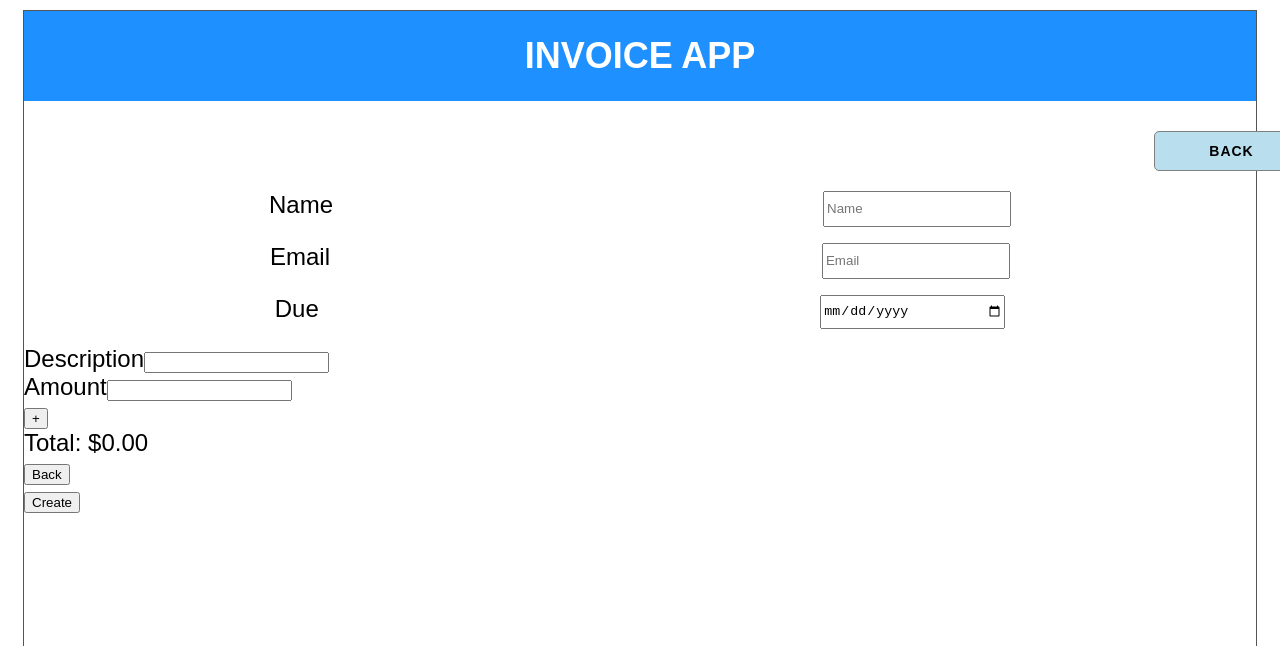
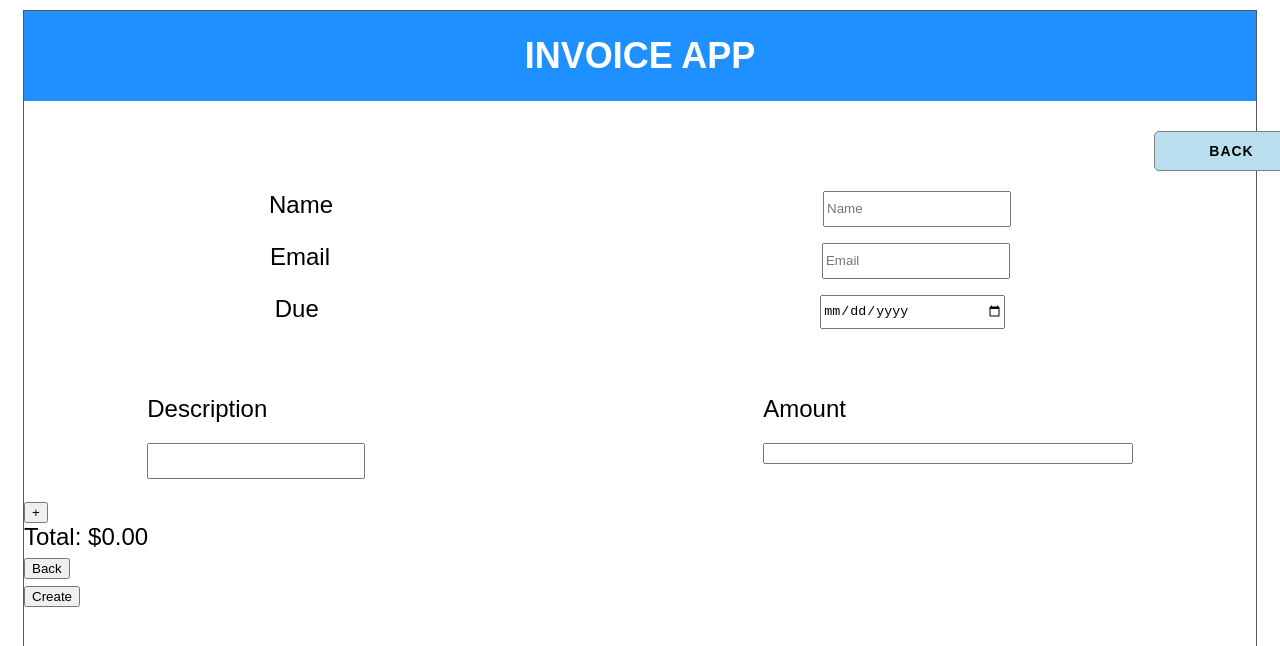
Before and after one commit to bkmorgan3/invoicing, a React (Create React App) app: page / in a window 1280 px wide. Both pictures are taken after a click on the button "CREATE INVOICE". Shown: the top 646 px of the page. Built offline with nearby package versions, Linux system fonts and the light colour scheme.

Commit message:
formstyle

```diff
--- a/src/NewInvoiceForm.js
+++ b/src/NewInvoiceForm.js
@@ -22,6 +22,23 @@ const InputField = styled.input`
   height: 30px;
 `;
 
+const InternalDiv = styled.div`
+  display: flex;
+  flex-direction: column;
+  margin-top: 50px;
+  /* border: 1px solid green; */
+  width: 30%;
+`;
+
+const DescInput = styled.input`
+  width:210px;
+  height: 30px;
+`;
+
+const InternalLabel = styled.label`
+  margin-bottom: 20px;
+`;
+
 const NewInvoiceForm = props => {
   const defaultFormState = {id: null, name: '', email: '', due: '', description: '', amount: ''}
   const [invoice, setInvoice] = useState(defaultFormState)
@@ -43,15 +60,17 @@ const NewInvoiceForm = props => {
         <InputField type="date" name="due"/>
       </Field>
 
-      <div>
-        <label htmlFor="description">Description</label>
-        <input type="text" name="description" />
-      </div>
+      <Field>
+        <InternalDiv>
+          <InternalLabel htmlFor="description">Description</InternalLabel>
+          <DescInput type="text" name="description" />
+        </InternalDiv>
 
-      <div>
-        <label htmlFor="amount">Amount</label>
-        <input type="text" name="amount" />
-      </div>
+        <InternalDiv>
+          <InternalLabel htmlFor="amount">Amount</InternalLabel>
+          <input type="text" name="amount" />
+        </InternalDiv>
+      </Field>
 
       <div>
         <button>+</button>
```
